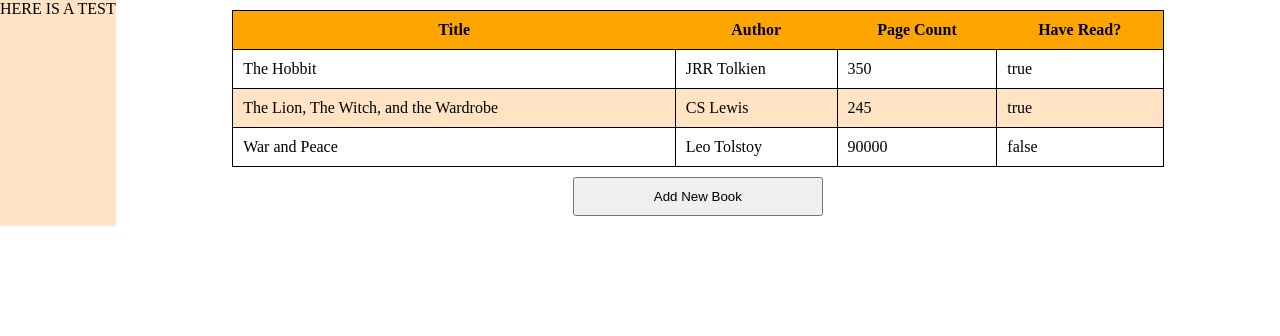
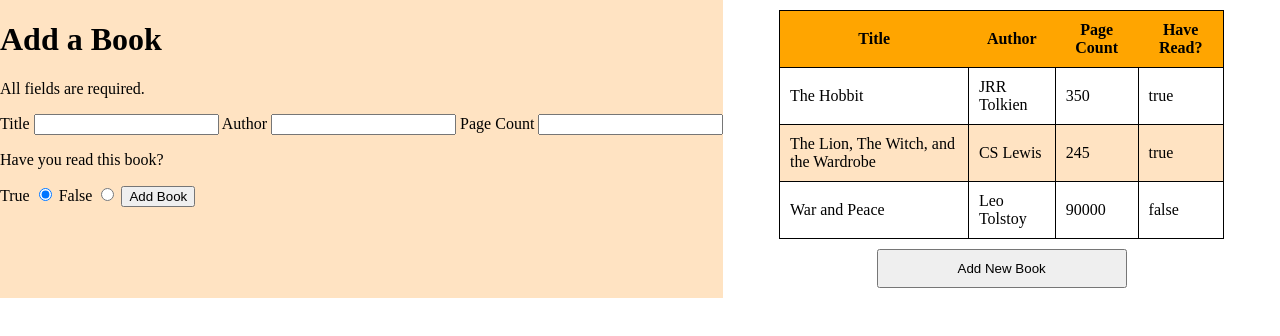
Before and after one commit to A554551N/odin-libraryjs, a plain HTML site: page index.html in a window 1280 px wide. Both pictures are taken after a click on the button "Add New Book". Drawn offline with Linux system fonts and the light colour scheme.

Commit message:
add html scaffold for sidebar form

```diff
--- a/index.html
+++ b/index.html
@@ -9,7 +9,21 @@
 </head>
 <body>
     <div class="add-book-sidebar" hidden>
-        HERE IS A TEST
+        <h1 class="sidebar-header">Add a Book</h1>
+        <p>All fields are required.</p>
+        <form>
+            <label for="title">Title <input type="text" id="title" name="title" required></label>
+            <label for="author">Author <input type="text" id="author" name="author" required></label>
+            <label for="pages">Page Count </label><input type="number" id="pages" min="0" name="pages" required>
+            <p>Have you read this book?</p>
+            <label for="read-true">True
+                <input type="radio" name="haveread" id="read-true" value="true" checked>
+            </label>
+            <label for="read-false">False
+                <input type="radio" name="haveread" id="read-false" value="false">
+            </label>
+            <button type="submit" id="submit-button">Add Book</button>
+        </form>
     </div>
     <div class="container">
         <table>
--- a/script.js
+++ b/script.js
@@ -30,6 +30,7 @@ addBookButton.addEventListener("click",(e) => {
     sidebar.toggleAttribute("hidden");
 })
 
+const renderTable = function() {
 const table = document.querySelector("#library-table-body");
     for (const book of myLibrary) {
         console.log(book.info())
@@ -44,3 +45,6 @@ for (const book of myLibrary) {
             }
         }
     }
+}
+
+renderTable();
```
Lines whose indentation alone changed are shown as unchanged.
